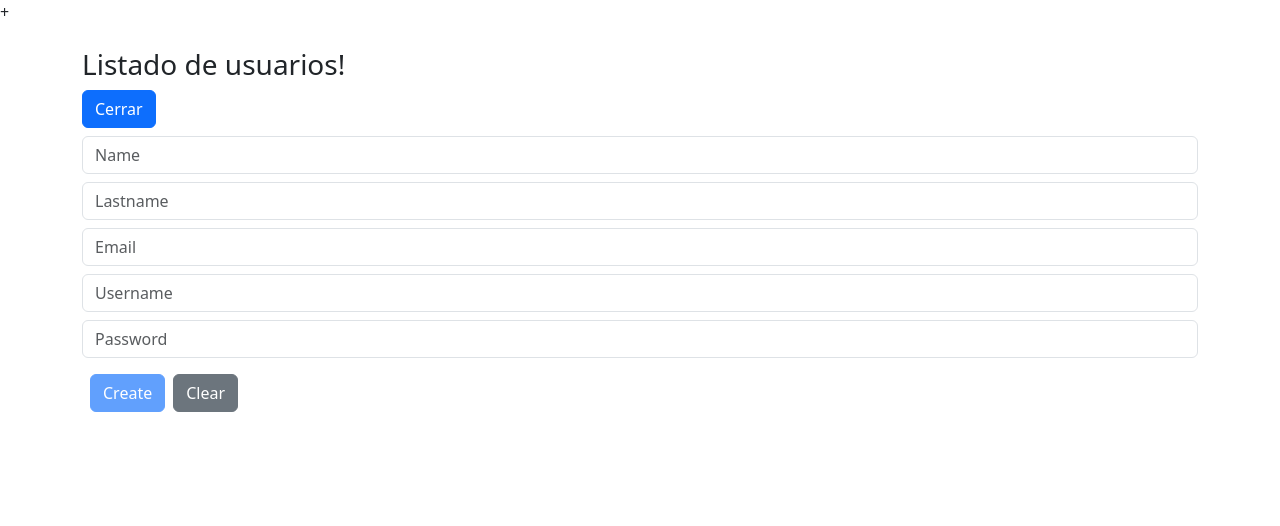
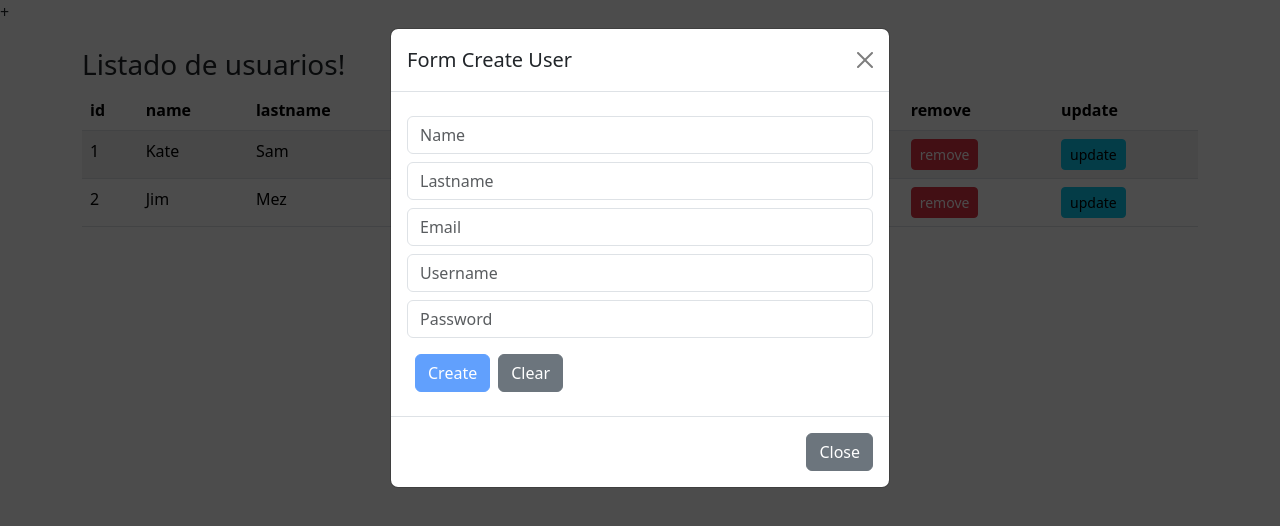
Before and after one commit to martinbohorquez/user-app-ng, an Angular app: page / in a window 1280 px wide. Both pictures are taken after a click on the button "Crear Usuario". Shown: the top 526 px of the page. Built offline with nearby package versions, Linux system fonts and the light colour scheme.

Commit message:
update to modal form

```diff
--- a/src/app/components/user-app.component.html
+++ b/src/app/components/user-app.component.html
@@ -1,16 +1,16 @@
 <div class="container my-4">
     <h3> {{title}} </h3>
-    <button class="btn btn-primary" (click)="setOpen()"> {{open==true? 'Cerrar': 'Crear Usuario'}} </button>
+    @if (!open) {
+    <button class="btn btn-primary" (click)="setOpen()"> Crear Usuario </button>}
     <div class="row">
-        @if (open) {
-        <div class="col">
-            <user-form [user]="userSelected" (newUserEventEmitter)="addUser($event)" />
-        </div>
-        } @else {
         <div class="col">
             <user [users]="users" (idUserEventEmitter)="removeUser($event)"
                 (selectedUserEventEmitter)="selectUser($event)" />
         </div>
-        }
     </div>
 </div>
+@if (open) {
+<div class="abrir-modal animacion fadeIn">
+    <user-form [user]="userSelected" (newUserEventEmitter)="addUser($event)" (openEventEmitter)="setOpen()" />
+</div>
+}
--- a/src/app/components/user-form/user-form.component.html
+++ b/src/app/components/user-form/user-form.component.html
@@ -1,7 +1,16 @@
+<div class="modal" tabindex="-1" style="display: block;">
+    <div class="modal-dialog">
+        <div class="modal-content">
+            <div class="modal-header">
+                <h5 class="modal-title"> Form {{ user.id > 0? 'Update': 'Create'}} User </h5>
+                <button type="button" class="btn-close" data-bs-dismiss="modal" aria-label="Close"
+                    (click)="onOpenClose()"></button>
+            </div>
+            <div class="modal-body">
                 <form (ngSubmit)="onSubmit(userForm)" #userForm="ngForm">
                     <div>
-        <input type="text" name="name" placeholder="Name" [(ngModel)]="user.name" class="form-control my-2" required
-            #name="ngModel">
+                        <input type="text" name="name" placeholder="Name" [(ngModel)]="user.name"
+                            class="form-control my-2" required #name="ngModel">
                         @if (name.invalid && (name.dirty || name.touched)) {
                         @if (name.errors!['required']) {
                         <div class="text-danger mx-3">
@@ -9,8 +18,8 @@
                         </div>
                         }
                         }
-        <input type="text" name="lastname" placeholder="Lastname" [(ngModel)]="user.lastname" class="form-control my-2"
-            required #lastname="ngModel">
+                        <input type="text" name="lastname" placeholder="Lastname" [(ngModel)]="user.lastname"
+                            class="form-control my-2" required #lastname="ngModel">
                         @if (lastname.invalid && (lastname.dirty || lastname.touched)) {
                         @if (lastname.errors!['required']) {
                         <div class="text-danger mx-3">
@@ -18,8 +27,8 @@
                         </div>
                         }
                         }
-        <input type="email" name="email" placeholder="Email" [(ngModel)]="user.email" class="form-control my-2" required
-            email #email="ngModel">
+                        <input type="email" name="email" placeholder="Email" [(ngModel)]="user.email"
+                            class="form-control my-2" required email #email="ngModel">
                         @if (email.invalid && (email.dirty || email.touched)) {
                         @if (email.errors!['required']) {
                         <div class="text-danger mx-3">
@@ -32,8 +41,8 @@
                         </div>
                         }
                         }
-        <input type="text" name="username" placeholder="Username" [(ngModel)]="user.username" class="form-control my-2"
-            required minlength="8" #username="ngModel">
+                        <input type="text" name="username" placeholder="Username" [(ngModel)]="user.username"
+                            class="form-control my-2" required minlength="8" #username="ngModel">
                         @if (username.invalid && (username.dirty || username.touched)) {
                         @if (username.errors!['required']) {
                         <div class="text-danger mx-3">
@@ -62,9 +71,18 @@
                         }
                     </div>
                     <div>
-        <button type="submit" class="btn btn-primary m-2" [disabled]="userForm.invalid"> {{ user.id > 0? 'Update':
-            'Create'}}
+                        <button type="submit" class="btn btn-primary m-2" [disabled]="userForm.invalid"> {{ user.id > 0?
+                            'Update': 'Create'}}
                         </button>
-        <button type="button" class="btn btn-secondary my-2" (click)="onClear(userForm)"> Clear </button>
+                        <button type="button" class="btn btn-secondary my-2" (click)="onClear(userForm)"> Clear
+                        </button>
                     </div>
                 </form>
+            </div>
+            <div class="modal-footer">
+                <button type="button" class="btn btn-secondary" data-bs-dismiss="modal"
+                    (click)="onOpenClose()">Close</button>
+            </div>
+        </div>
+    </div>
+</div>
--- a/src/app/components/user-form/user-form.component.ts
+++ b/src/app/components/user-form/user-form.component.ts
@@ -13,6 +13,7 @@ export class UserFormComponent {
 	@Input() user: User;
 
 	@Output() newUserEventEmitter: EventEmitter<User> = new EventEmitter();
+	@Output() openEventEmitter: EventEmitter<void> = new EventEmitter();
 
 	constructor() {
 		this.user = new User();
@@ -31,4 +32,8 @@ export class UserFormComponent {
 		userForm.reset();
 		userForm.resetForm();
 	}
+
+	onOpenClose(): void {
+		this.openEventEmitter.emit();
+	}
 }
```
Lines whose indentation alone changed are shown as unchanged.
